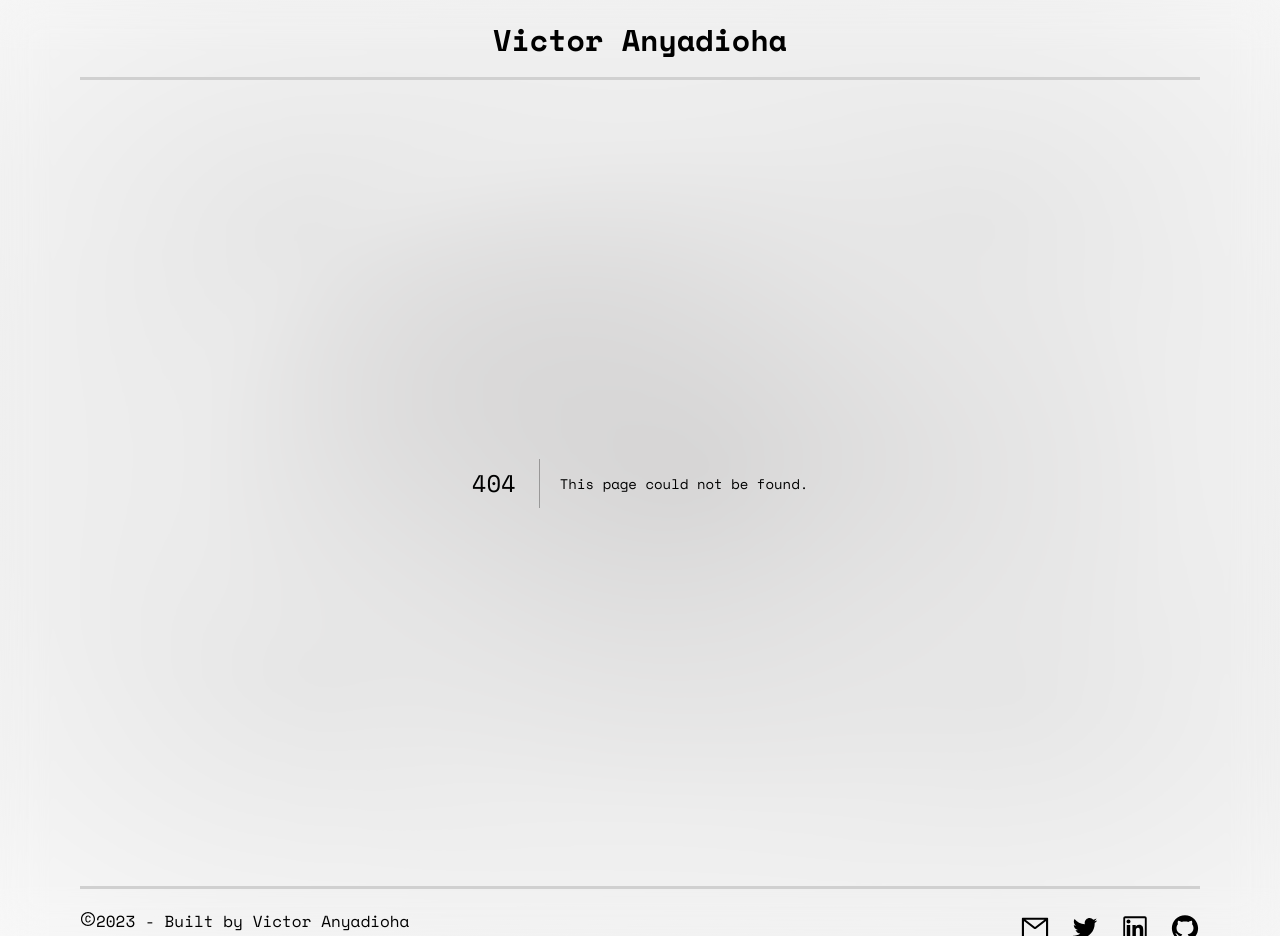
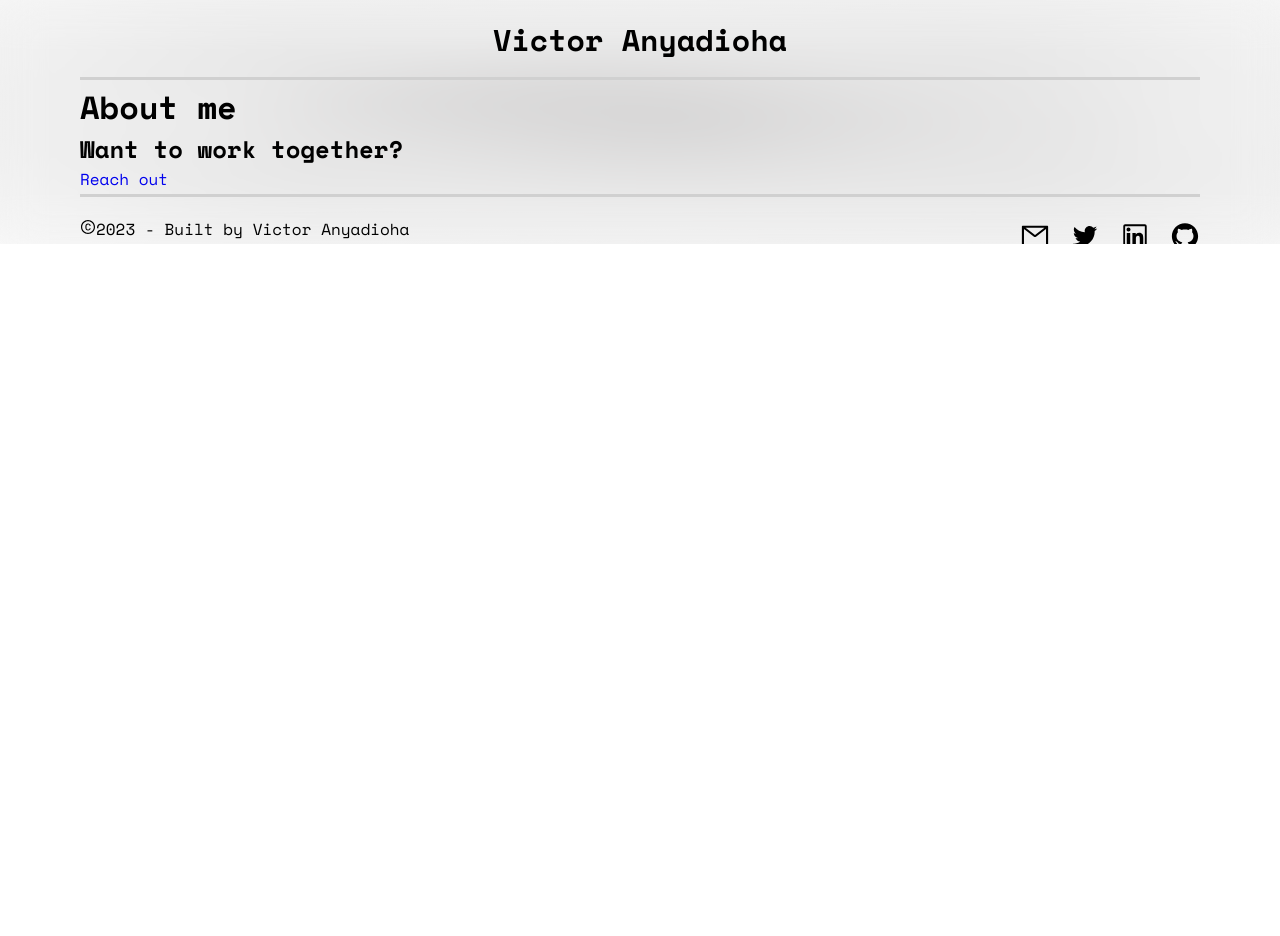
Before and after one commit to vanyadioha/portfolio-v1, a Next.js app: page /about in a window 1280 px wide. Before the commit this address had no page. After the commit the page ends 800 px from the top, so only its background shows below. Built offline with nearby package versions, Linux system fonts and the light colour scheme.

Commit message:
Chore: Minor Changes

```diff
--- a/src/components/index/hero/Hero.jsx
+++ b/src/components/index/hero/Hero.jsx
@@ -11,7 +11,7 @@ export const Hero = () => {
                 </p>
                 <div className="hero-btn-container">
                     <button>Download my Resume</button>
-                    <button>Say Hello</button>
+                    <button>Want to know more?</button>
                 </div>
             </section>
             <div className="hero-img-container">
--- a/src/components/reuseables/Footer.jsx
+++ b/src/components/reuseables/Footer.jsx
@@ -4,6 +4,7 @@ import { AiOutlineTwitter, AiOutlineLinkedin, AiOutlineGithub, AiOutlineMail, Ai
 const StyledFooter = styled.footer`
     height: 5rem;
     width: calc(100% - 16rem);
+    max-width: 153.6rem;
     padding: 2rem 0;
     position: absolute;
     bottom: 0;
--- a/src/components/reuseables/Layout.jsx
+++ b/src/components/reuseables/Layout.jsx
@@ -2,10 +2,12 @@ import React from 'react'
 import styled from 'styled-components'
 import Footer from './Footer'
 import Nav from './Nav'
+import { useRouter } from 'next/router'
+import { ReachOut } from './ReachOut'
 
 const StyledMain = styled.main`
     width: 100vw;
-    /* height: 100vh; */
+    /* max-width: 153.6rem; */
     background-color:hsla(0,0%,100%,1);
 background-image:
 radial-gradient(at 76% 24%, hsla(155,0%,90%,1) 0px, transparent 50%),
@@ -19,6 +21,12 @@ radial-gradient(at 24% 25%, hsla(0,0%,90%,1) 0px, transparent 50%);
         overflow: scroll;
         overflow-x: hidden;
         padding: 8.3rem 8rem 5.3rem;
+        display: grid;
+        justify-items: center;
+        > div {
+            width: 100%;
+            max-width: 153.6rem;
+        }
         &::-webkit-scrollbar {
             width: 1.2rem;
         }
@@ -43,12 +51,16 @@ radial-gradient(at 24% 25%, hsla(0,0%,90%,1) 0px, transparent 50%);
 `
 
 export const Layout = ({ children }) => {
+    const route = useRouter();
     return (
         <StyledMain>
             <div>
-                <Nav />
-                {children}
-                <Footer />
+                <div>
+                    <Nav />
+                    {children}
+                    {route.pathname !== "/" && <ReachOut />}
+                    <Footer />
+                </div>
             </div>
         </StyledMain>
     )
--- a/src/components/reuseables/Nav.jsx
+++ b/src/components/reuseables/Nav.jsx
@@ -3,6 +3,7 @@ import styled from 'styled-components'
 
 const StyledNav = styled.nav`
     width: calc(100% - 16rem);
+    max-width: 153.6rem;
     height: 8rem;
     position: fixed;
     top: 0;
@@ -22,6 +23,9 @@ const StyledNav = styled.nav`
             font-size: 3rem;
         }
     }
+    @media only screen and (max-width: 1536px){
+
+    }
 `
 
 const Nav = () => {
--- /dev/null
+++ b/src/pages/about.jsx
@@ -0,0 +1,10 @@
+import { HeadElement } from "../components/reuseables/Head";
+
+export default function About() {
+    return (
+        <>
+            <HeadElement />
+            <h1>About me</h1>
+        </>
+    );
+}
```
